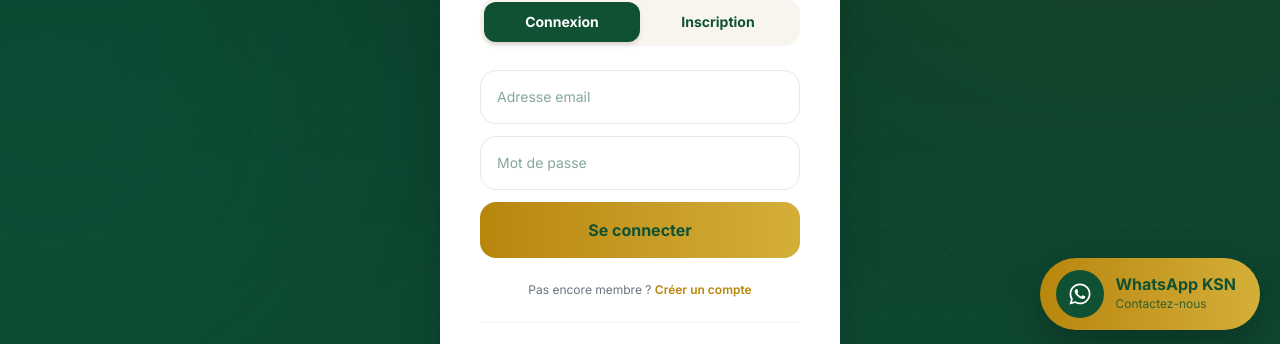
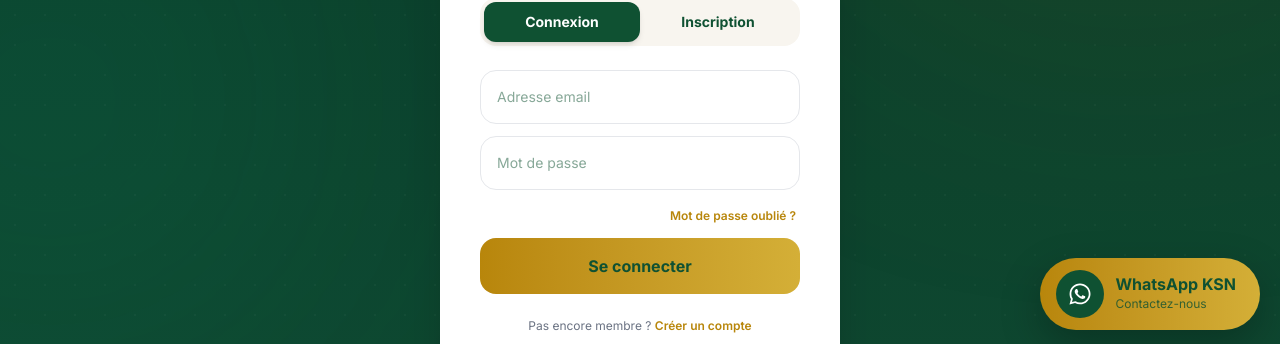
Before and after one commit to papebirima374/ksn-site, a Next.js app: page /espace-membre in a window 1280 px wide. Shown: the part 450-794 px from the top of the page. Built offline with nearby package versions, Linux system fonts and the light colour scheme; no server answers.

Commit message:
feat: add password reset request functionality on the login form

```diff
--- a/app/(public)/espace-membre/page.tsx
+++ b/app/(public)/espace-membre/page.tsx
@@ -9,7 +9,7 @@ import { useAuth } from "@/lib/auth-context";
 import { LINKS } from "@/lib/constants";
 
 function ContentInner() {
-  const { signIn, signUp, user, loading, configured } = useAuth();
+  const { signIn, signUp, resetPassword, user, loading, configured } = useAuth();
   const router = useRouter();
   const search = useSearchParams();
   const returnTo = search?.get("next") || "/spiritualite";
@@ -20,14 +20,35 @@ function ContentInner() {
   const [displayName, setDisplayName] = useState("");
   const [error, setError] = useState("");
   const [submitting, setSubmitting] = useState(false);
+  const [resetMessage, setResetMessage] = useState("");
+  const [resetting, setResetting] = useState(false);
 
   useEffect(() => {
     if (!loading && user) router.replace(returnTo);
   }, [loading, user, returnTo, router]);
 
+  async function handleResetPassword() {
+    if (!email) {
+      setError("Veuillez saisir votre adresse e-mail dans le champ ci-dessus pour réinitialiser votre mot de passe.");
+      return;
+    }
+    setError("");
+    setResetMessage("");
+    setResetting(true);
+    try {
+      await resetPassword(email.trim());
+      setResetMessage("Un e-mail de réinitialisation de mot de passe a été envoyé à cette adresse.");
+    } catch {
+      setError("Impossible d'envoyer l'e-mail de réinitialisation. Vérifiez l'adresse saisie.");
+    } finally {
+      setResetting(false);
+    }
+  }
+
   async function handleSubmit(e: FormEvent<HTMLFormElement>) {
     e.preventDefault();
     setError("");
+    setResetMessage("");
     setSubmitting(true);
     try {
       if (mode === "login") {
@@ -146,6 +167,25 @@ function ContentInner() {
             autoComplete={mode === "signup" ? "new-password" : "current-password"}
           />
 
+          {mode === "login" && (
+            <div className="text-right px-1">
+              <button
+                type="button"
+                onClick={handleResetPassword}
+                disabled={resetting}
+                className="text-xs text-[#B8860B] hover:text-[#D4AF37] font-semibold transition"
+              >
+                {resetting ? "Envoi..." : "Mot de passe oublié ?"}
+              </button>
+            </div>
+          )}
+
+          {resetMessage && (
+            <p className="text-sm text-emerald-700 bg-emerald-50 rounded-xl p-3 border border-emerald-200">
+              {resetMessage}
+            </p>
+          )}
+
           {error && (
             <p className="text-sm text-red-600 bg-red-50 rounded-xl p-3 border border-red-100">
               {error}
--- a/lib/auth-context.tsx
+++ b/lib/auth-context.tsx
@@ -14,6 +14,7 @@ import {
   signOut as fbSignOut,
   updateProfile,
   User,
+  sendPasswordResetEmail,
 } from "firebase/auth";
 import {
   doc,
@@ -42,6 +43,7 @@ type AuthState = {
   ) => Promise<void>;
   signOut: () => Promise<void>;
   refresh: () => Promise<void>;
+  resetPassword: (email: string) => Promise<void>;
 };
 
 const AuthContext = createContext<AuthState | null>(null);
@@ -250,6 +252,11 @@ export function AuthProvider({ children }: { children: ReactNode }) {
     await fbSignOut(auth);
   }
 
+  async function resetPassword(email: string) {
+    const auth = getFirebaseAuth();
+    await sendPasswordResetEmail(auth, email.trim());
+  }
+
   async function refresh() {
     if (firebaseUser) setUser(await loadUserDoc(firebaseUser));
   }
@@ -265,6 +272,7 @@ export function AuthProvider({ children }: { children: ReactNode }) {
         signUp,
         signOut,
         refresh,
+        resetPassword,
       }}
     >
       {children}
```
